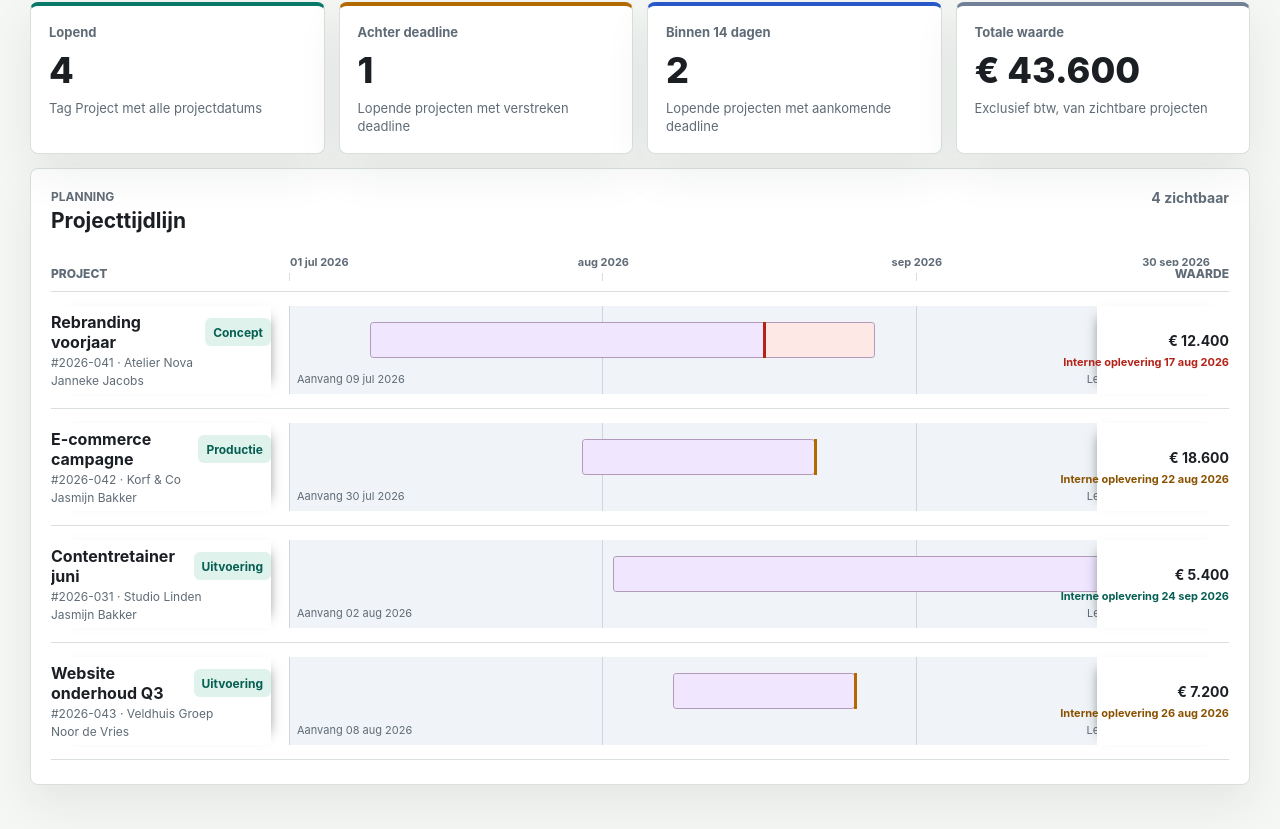
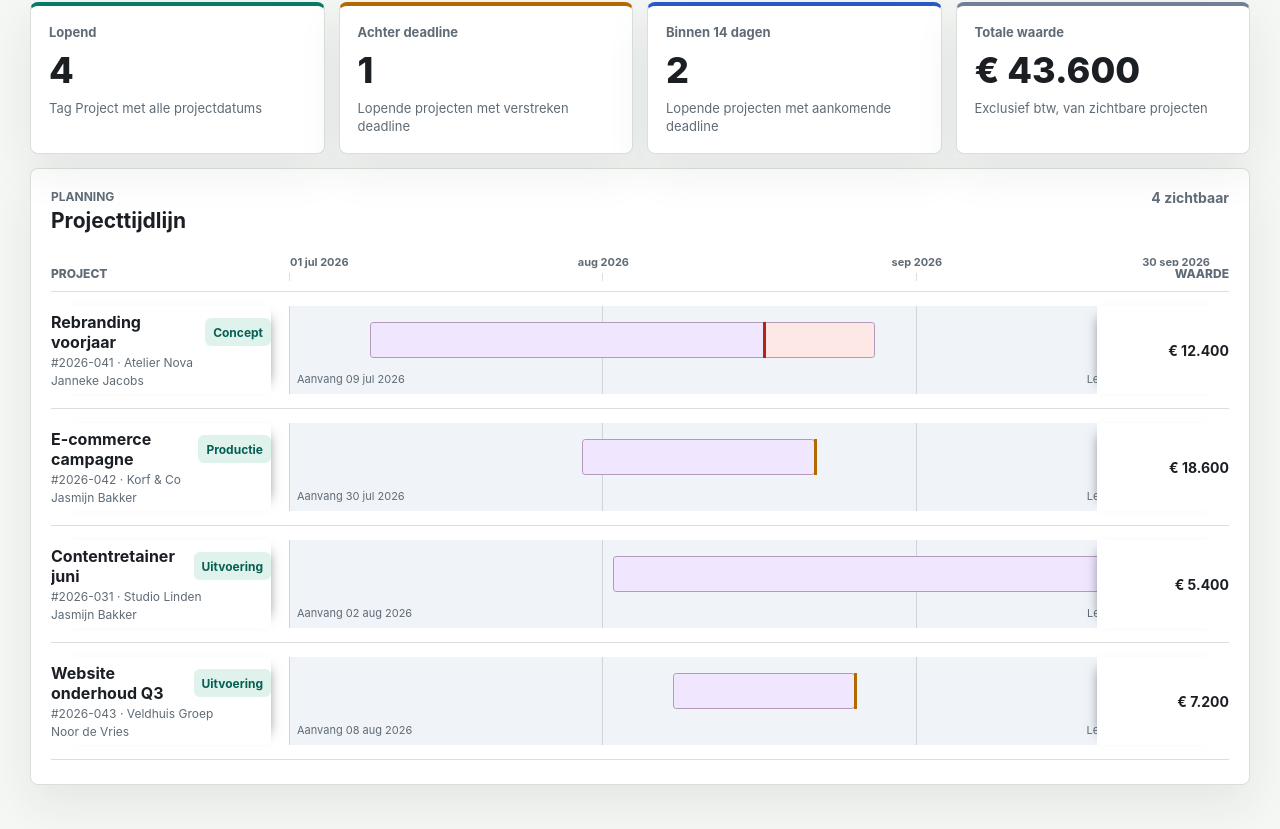
Before and after one commit to maxancedecot/GrippMCP, a Next.js app: page /projectmanagement in a window 1280 px wide. Shown: the part 363-1192 px from the top of the page. Built offline with nearby package versions, Linux system fonts and the light colour scheme.

Commit message:
Simplify project timeline summaries

```diff
--- a/app/globals.css
+++ b/app/globals.css
@@ -949,24 +949,6 @@ td .inline-bar {
   font-size: 14px;
 }
 
-.project-timeline-deadline-label {
-  font-size: 11px;
-  font-weight: 700;
-  white-space: nowrap;
-}
-
-.project-timeline-deadline-label--good {
-  color: #075f53;
-}
-
-.project-timeline-deadline-label--warning {
-  color: #8a5200;
-}
-
-.project-timeline-deadline-label--danger {
-  color: var(--danger);
-}
-
 .project-completion-form {
   margin: 0;
 }
--- a/app/projectmanagement/page.tsx
+++ b/app/projectmanagement/page.tsx
@@ -242,9 +242,6 @@ function ProjectTimeline({
 
               <div className="project-timeline-summary project-timeline-fixed project-timeline-fixed--right">
                 <strong>{project.value > 0 ? formatCurrency(project.value) : "-"}</strong>
-                <span className={`project-timeline-deadline-label project-timeline-deadline-label--${deadlineTone}`}>
-                  Interne oplevering {formatDate(deadlineDate)}
-                </span>
                 {sourceMode === "live" ? (
                   <CompleteProjectForm projectId={project.id} projectName={project.name} query={query} />
                 ) : null}
```
